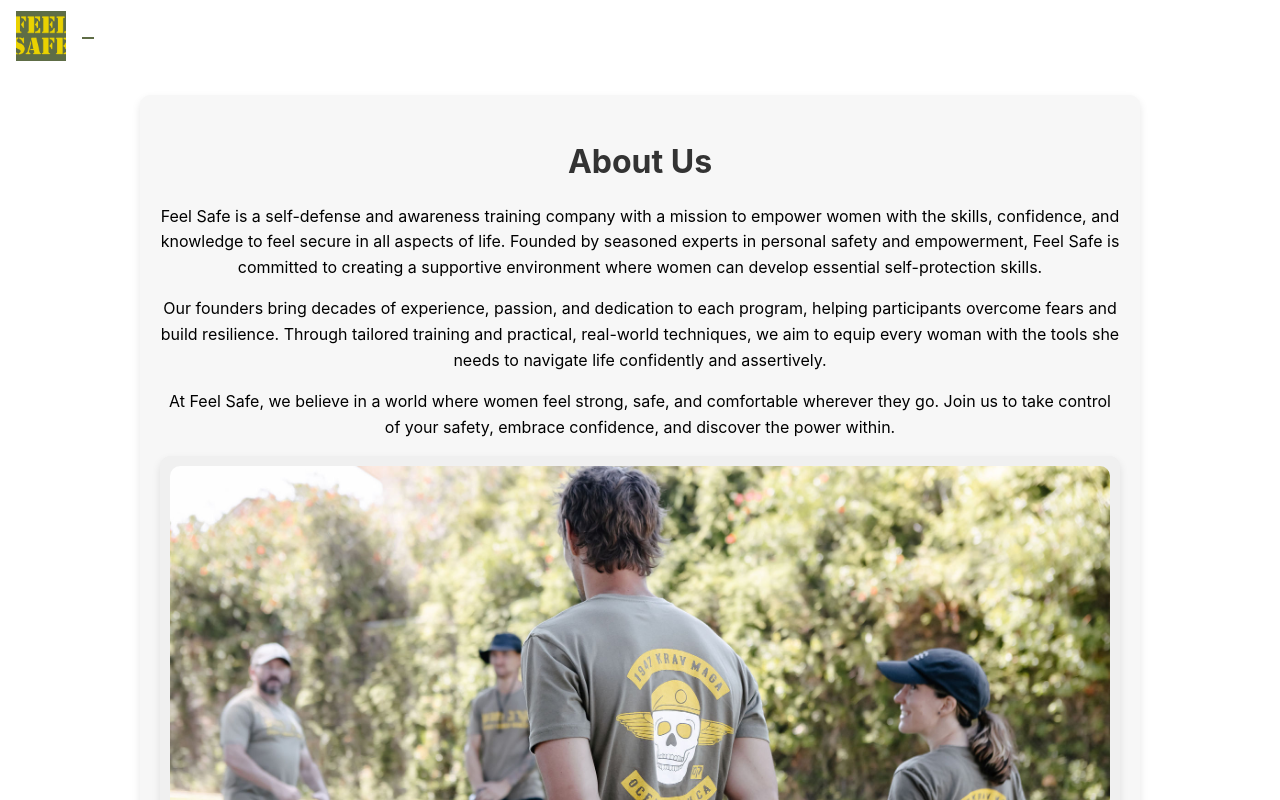
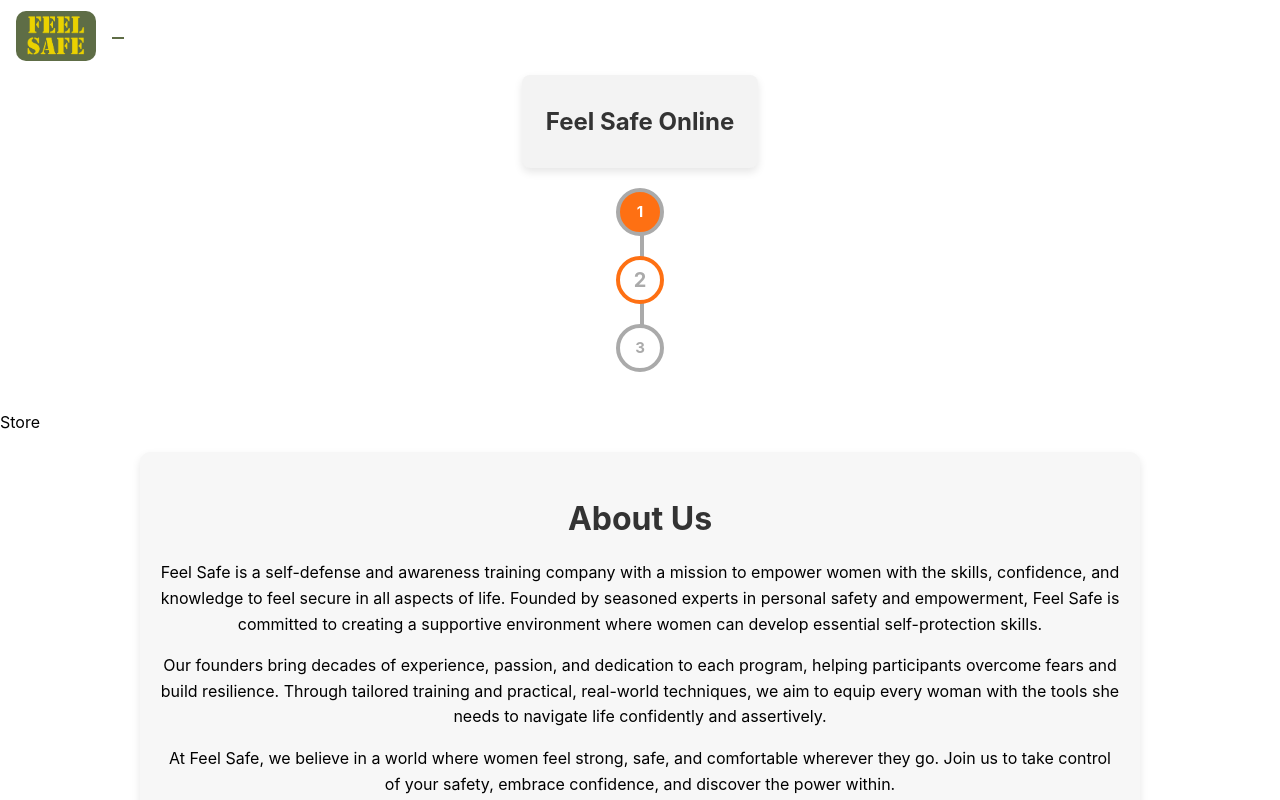
Before and after one commit to holdenprine/feelsafe-frontend-progressive, a React (Create React App) app: page / in a window 1280 px wide. Shown: the top 800 px of the page. Built offline with nearby package versions, Linux system fonts and the light colour scheme.

Commit message:
Progress Bar built, Store component to follow, some issues rendering cards.

```diff
--- a/src/App.js
+++ b/src/App.js
@@ -3,13 +3,46 @@
 import Header from './components/Header';
 import About from './components/About';
 import Store from './components/Store';
+import CourseProgressBar from './components/CourseProgress/CourseProgressBar';
 
 function App() {
+
+  // mockData stored here for easy access across the app
+  const courseData = [
+    { title: 'Feel Safe Online', image: 'https://picsum.photos/200' },
+    { title: 'Feel Safe Annual', image: 'https://picsum.photos/201' },
+    { title: 'Instructor Course', image: 'https://picsum.photos/202' }
+  ];
+
+  const storeData = [
+    {
+        title: 'Product 1',
+        image: 'https://picsum.photos/200',
+        id: 1
+    },
+    {
+        title: 'Product 2',
+        image: 'https://picsum.photos/200',
+        id: 2,
+    },
+    {
+        title: 'Product 3',
+        image: 'https://picsum.photos/200',
+        id: 3,
+    },
+    {
+        title: 'Product 4',
+        image: 'https://picsum.photos/200',
+        id: 4,
+    }
+];
   return (
     <>
       <Header />
+      <CourseProgressBar data={courseData}/>
+      <Store data={storeData}/>
       <About />
-      <Store />
+
     </>
   );
 }
--- /dev/null
+++ b/src/components/CourseProgress/CourseProgressBar.js
@@ -0,0 +1,92 @@
+import React from 'react';
+
+const CourseProgressBar = ({ data }) => {
+  const labels = data.map(item => item.moduleTitle);
+  const courseName = data.length > 0 ? data[0].title : "Course Name";
+  const currentPosition = 1; // replace with dynamic value if available
+
+  // Styles for each step
+  const indicatorStyles = {
+    container: {
+      display: 'flex',
+      flexDirection: 'column',
+      alignItems: 'center',
+      marginBottom: '20px',
+    },
+    courseNameContainer: {
+        backgroundColor: '#f3f3f3', // Light background for contrast
+        padding: '12px 24px',
+        borderRadius: '8px',
+        boxShadow: '0 4px 8px rgba(0, 0, 0, 0.1)', // Soft shadow
+        marginBottom: '20px',
+        maxWidth: '80%',
+        textAlign: 'center',
+      },
+      courseNameText: {
+        fontSize: '24px',
+        fontWeight: 'bold',
+        color: '#333', // Darker text color for readability
+      },
+    stepContainer: {
+      display: 'flex',
+      alignItems: 'center',
+    },
+    step: {
+      display: 'flex',
+      flexDirection: 'column',
+      alignItems: 'center',
+      position: 'relative',
+      marginBottom: '10px',
+    },
+    stepIndicator: {
+      width: '40px',
+      height: '40px',
+      borderRadius: '50%',
+      display: 'flex',
+      alignItems: 'center',
+      justifyContent: 'center',
+      fontWeight: 'bold',
+      zIndex: 1,
+    },
+    separator: {
+      position: 'absolute',
+      top: '20px', // center line with respect to step indicators
+      left: '50%',
+      width: '4px',
+      height: '50px',
+      backgroundColor: '#aaaaaa',
+      zIndex: 0,
+    },
+    label: {
+      marginTop: '10px',
+      fontSize: '15px',
+    },
+  };
+
+  return (
+    <div style={indicatorStyles.container}>
+        <div style={indicatorStyles.courseNameContainer}>
+            <h2 style={indicatorStyles.courseNameText}>{courseName}</h2>
+        </div>
+      {labels.map((label, index) => (
+        <div key={index} style={indicatorStyles.step}>
+          <div
+            style={{
+              ...indicatorStyles.stepIndicator,
+              backgroundColor: index < currentPosition ? '#fe7013' : '#ffffff',
+              color: index < currentPosition ? '#ffffff' : '#aaaaaa',
+              border: `4px solid ${index === currentPosition ? '#fe7013' : '#aaaaaa'}`,
+              fontSize: index === currentPosition ? '20px' : '15px',
+            }}
+          >
+            {index + 1}
+          </div>
+          {index < labels.length - 1 && <div style={indicatorStyles.separator}></div>}
+          <span style={indicatorStyles.label}>{label}</span>
+        </div>
+      ))}
+    </div>
+  );
+};
+
+export default CourseProgressBar;
--- a/src/components/Header.js
+++ b/src/components/Header.js
@@ -46,8 +46,9 @@
             cursor: 'pointer',
         },
         logo: {
-            width: '50px', // adjust size as needed
+            width: '80px',
             height: '50px',
+            borderRadius: '10px',
             objectFit: 'cover',
         },
         dropdownButton: {
```
Also changed, not shown: src/components/Store/Store.js (added, +40 -0 lines), src/components/Store/StoreSlides.js (added, +40 -0 lines), src/components/CourseProgress/Courses.js (added), src/components/about.css (deleted), src/components/contact.css (deleted), src/components/courses.css (deleted), src/components/store.css (deleted).
